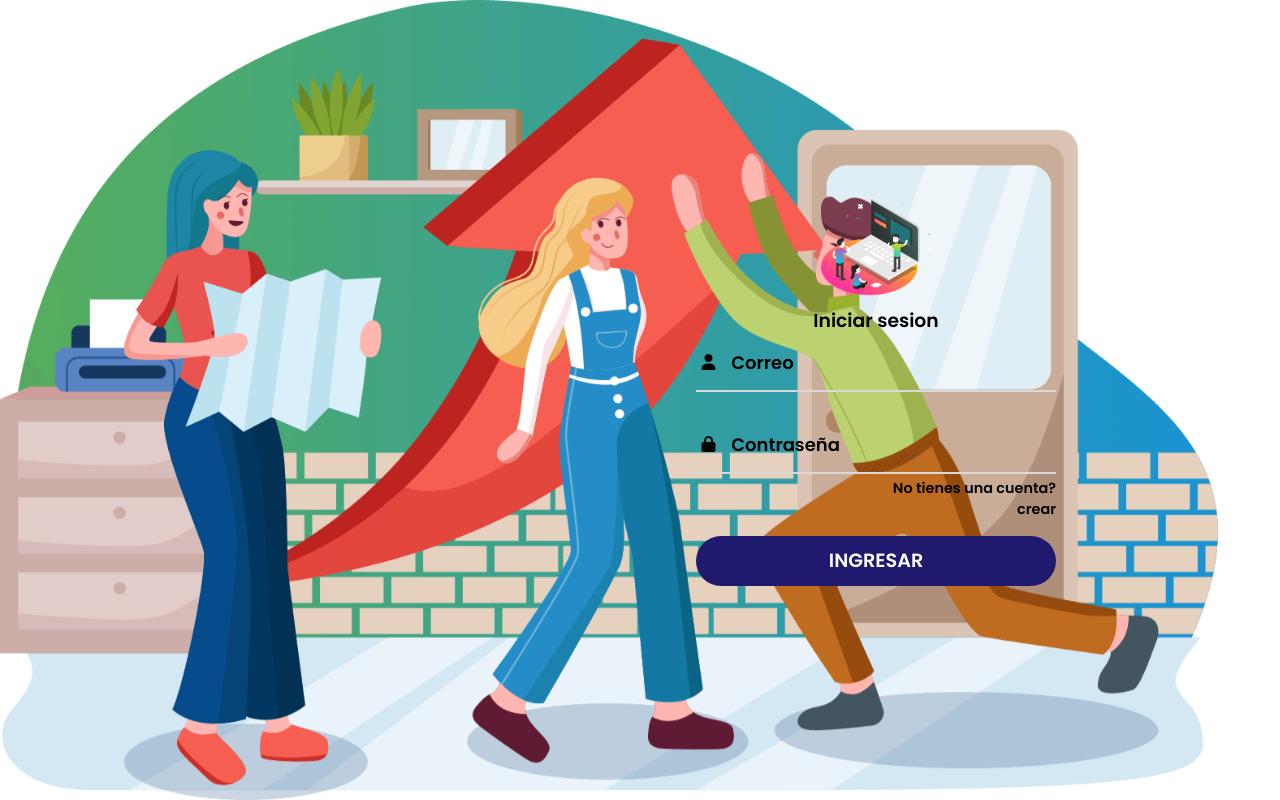
After one commit to bolas444/proyectoabdd, a PHP site: page /index.php in a window 1280 px wide. The commit adds this page. Run offline with PHP 8.4, Linux system fonts and the light colour scheme; some libraries are stand-ins or nearby versions.

Commit message:
Add files via upload

```diff
--- /dev/null
+++ b/index.php
@@ -0,0 +1,44 @@
+<!DOCTYPE html>
+<html>
+<head>
+	<title>Login</title>
+	<link rel="stylesheet" type="text/css" href="css/style.css">
+	<link href="https://fonts.googleapis.com/css?family=Poppins:600&display=swap" rel="stylesheet">
+	<script src="https://kit.fontawesome.com/a81368914c.js"></script>
+	<meta name="viewport" content="width=device-width, initial-scale=1">
+</head>
+<body>
+	 <img class="wave" src="img/empleo.png">
+	<div class="container">
+		<div class="q">
+		</div>
+		<div class="login-content">
+			<form action="valida.php" method="post">
+				 <img src="img/empleos2.png">
+				<h3 class="title">Iniciar sesion</h3>
+           		<div class="input-div one">
+           		   <div class="i">
+           		   		<i class="fas fa-user"></i>
+           		   </div>
+           		   <div class="div">
+           		   		<h5>Correo</h5>
+           		   		<input type="text" class="input" name="usuario">
+           		   </div>
+           		</div>
+           		<div class="input-div pass">
+           		   <div class="i">
+           		    	<i class="fas fa-lock"></i>
+           		   </div>
+           		   <div class="div">
+           		    	<h5>Contraseña</h5>
+           		    	<input type="password" class="input" name="contra">
+            	   </div>
+            	</div>
+            	<a>No tienes una cuenta?</a><a href="#">crear</a>
+            	<input type="submit" class="btn" value="Ingresar">
+            </form>
+        </div>
+    </div>
+    <script type="text/javascript" src="js/main.js"></script>
+</body>
+</html>
--- a/valida.php
+++ b/valida.php
@@ -9,6 +9,7 @@ $resultado=mysqli_query($conecta,$acceso);
 
 while ($data = mysqli_fetch_assoc($resultado))
 {
+$nombreusuario=$data['nombreusuario'];
 $contra=$data['contrasena'];
 $usuario=$data['usuario'];
 $correcto=1;
@@ -19,11 +20,11 @@ if($correcto == 1)
 {
 session_start();
 $_SESSION['usuario']=$usuario;
-echo "oa";
+echo "<script language='javascript'>window.location='principal.php'</script>;";
 }
 else if($correcto == 0)
 {
-echo "aios";
+echo "<script language='javascript'>window.location='index.php'</script>;";
 }
 
 ?>
```
